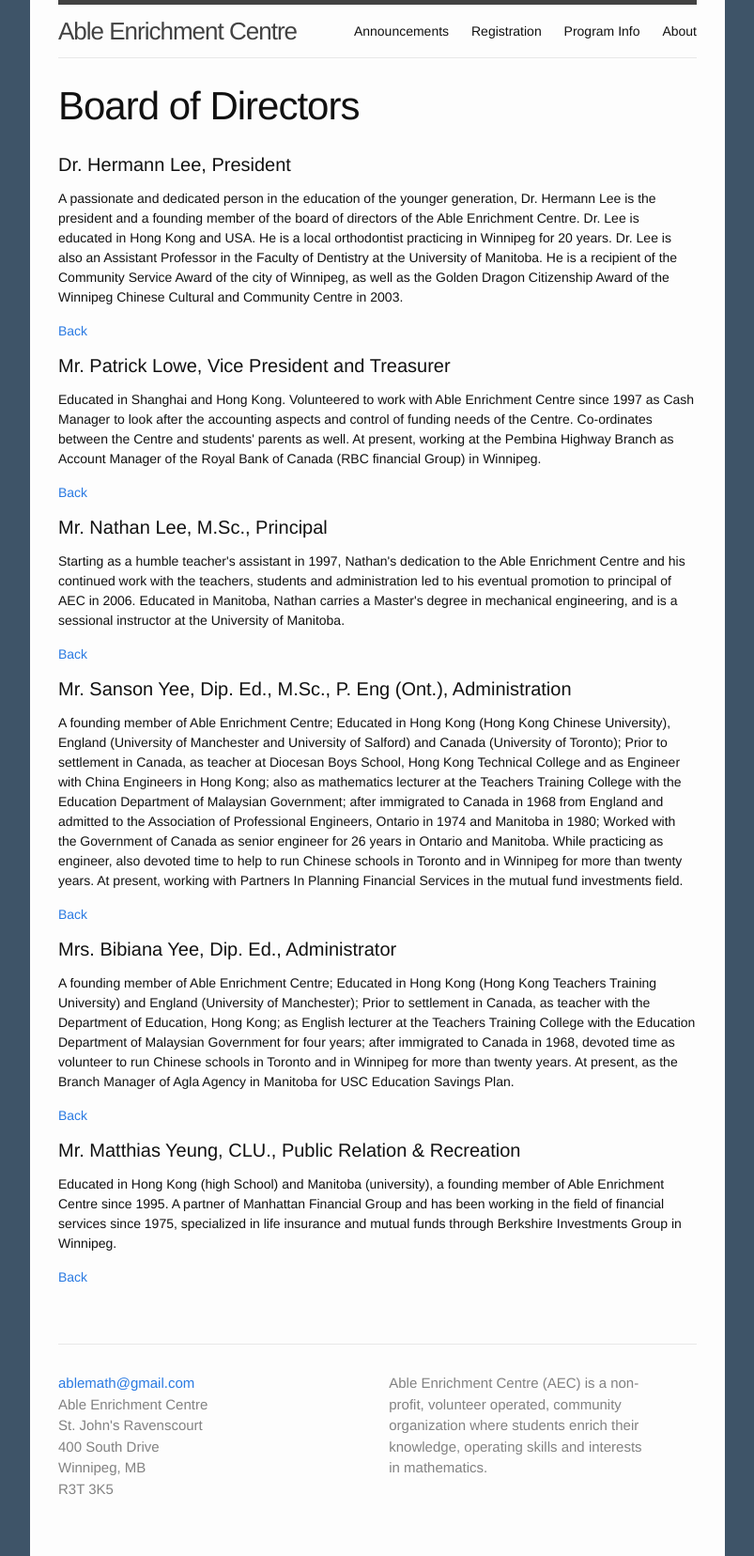
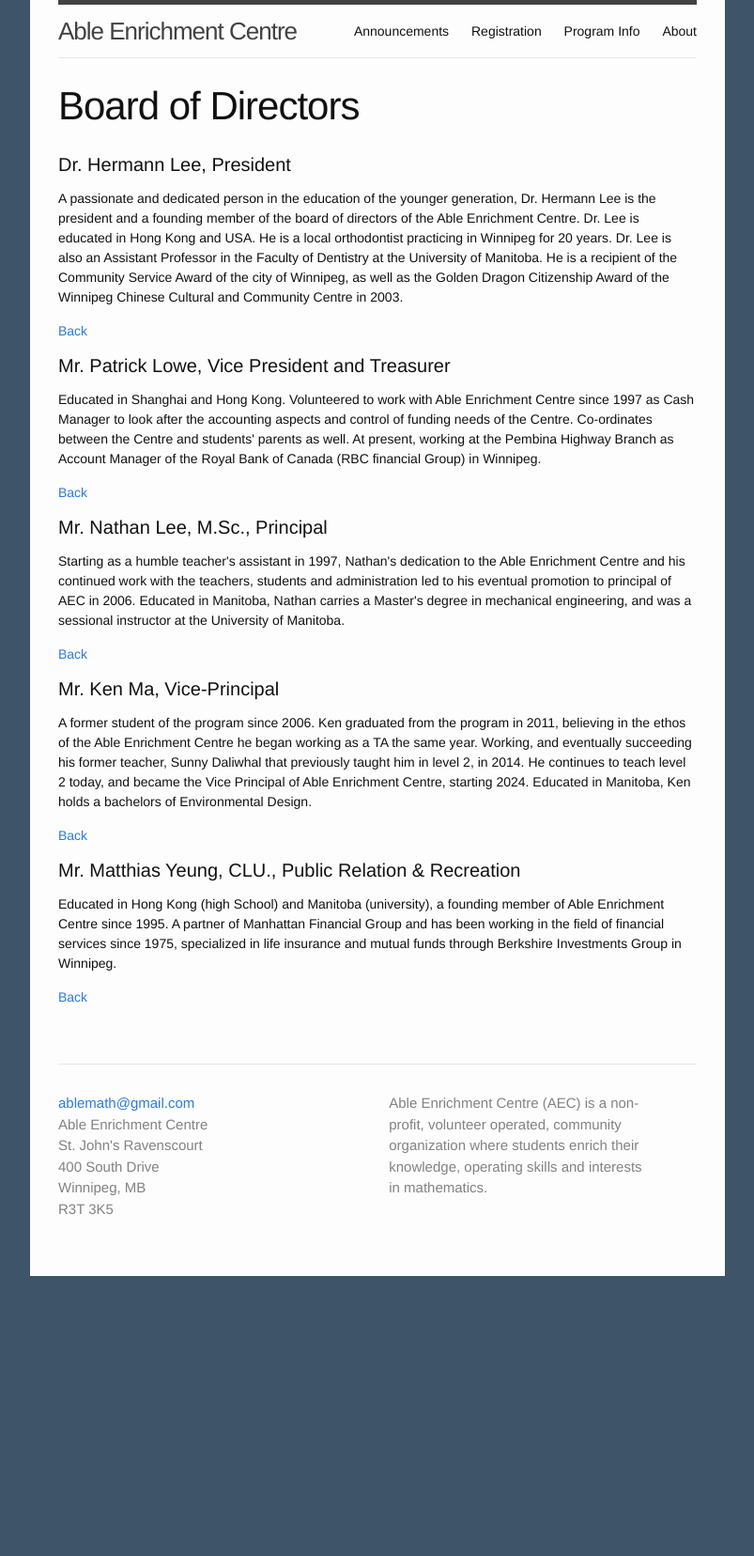
Before and after one commit to ablemath/ablemath, a Jekyll site: the page built from about/board/index.html, in a window 1280 px wide. Shown: the whole page at 94% size, without its empty margins (238-1041 px from the left). Built offline with Jekyll 4.4.1, drawn with Linux system fonts in a browser that asks for light colours; after the commit the page ends 1358 px from its top, so only the background shows below that.

Commit message:
"About" updates

```diff
--- a/_data/board.yml
+++ b/_data/board.yml
@@ -28,40 +28,18 @@
     Able Enrichment Centre and his continued work with the teachers, students and
     administration led to his eventual promotion to principal of AEC in 2006.
     Educated in Manitoba, Nathan carries a Master's degree in mechanical
-    engineering, and is a sessional instructor at the University of Manitoba.
-- slug: syee
-  name: Mr. Sanson Yee
-  accreditions: Dip. Ed., M.Sc., P. Eng (Ont.)
-  position: Administration
+    engineering, and was a sessional instructor at the University of Manitoba.
+- slug: kma
+  name: Mr. Ken Ma
+  position: Vice-Principal
   bio: >
-    A founding member of Able Enrichment Centre; Educated in Hong Kong (Hong
-    Kong Chinese University), England (University of Manchester and
-    University of Salford) and Canada (University of Toronto); Prior to
-    settlement in Canada, as teacher at Diocesan Boys School, Hong Kong
-    Technical College and as Engineer with China Engineers in Hong Kong; also
-    as mathematics lecturer at the Teachers Training College with the
-    Education Department of Malaysian Government; after immigrated to Canada
-    in 1968 from England and admitted to the Association of Professional
-    Engineers, Ontario in 1974 and Manitoba in 1980; Worked with the
-    Government of Canada as senior engineer for 26 years in Ontario and
-    Manitoba. While practicing as engineer, also devoted time to help to run
-    Chinese schools in Toronto and in Winnipeg for more than twenty years. At
-    present, working with Partners In Planning Financial Services in the
-    mutual fund investments field.
-- slug: byee
-  name: Mrs. Bibiana Yee
-  accreditions: Dip. Ed.
-  position: Administrator
-  bio: >
-    A founding member of Able Enrichment Centre; Educated in Hong Kong (Hong
-    Kong Teachers Training University) and England (University of
-    Manchester); Prior to settlement in Canada, as teacher with the
-    Department of Education, Hong Kong; as English lecturer at the Teachers
-    Training College with the Education Department of Malaysian Government
-    for four years; after immigrated to Canada in 1968, devoted time as
-    volunteer to run Chinese schools in Toronto and in Winnipeg for more than
-    twenty years. At present, as the Branch Manager of Agla Agency in
-    Manitoba for USC Education Savings Plan.
+    A former student of the program since 2006. Ken graduated from the program
+    in 2011, believing in the ethos of the Able Enrichment Centre he began
+    working as a TA the same year.  Working, and eventually succeeding his
+    former teacher, Sunny Daliwhal that previously taught him in level 2, in
+    2014. He continues to teach level 2 today, and became the Vice Principal of
+    Able Enrichment Centre, starting 2024. Educated in Manitoba, Ken holds a
+    bachelors of Environmental Design.
 - slug: myeung
   name: Mr. Matthias Yeung
   accreditions: CLU.
--- a/about/index.html
+++ b/about/index.html
@@ -33,15 +33,13 @@ permalink: /about/
     </p>
     <h1 id="history">History of Able Enrichment Centre</h1>
     <p>
-      Able Enrichment Centre was established in the Summer of 1995 by a group of       parents in the communities of St. Vital, Lindenwood, Waverley Height, and       Fort Richmond. Initially, lead by Mr. Sanson Yee, Mrs. Bibiana Yee, Mr.       Michael Lai, Dr. Hermann Lee, Mr. Matthias Yeung, Mr,Hung and Mrs. Anna Hung       to request then the Winnipeg South School Division #3 (now named The Pembina       Trails School Division) for the use of classrooms in their Linden Meadow       School at 335 Lindenwood Drive East, Winnipeg. Mr. Sanson Yee was appointed       as the Principal of the Centre by the parents. Mr. Sanson Yee, Mr. Patrick       Wong and two other teachers were engaged to give lessons to students.       After having consulted with the parents, Mr. Yee designed a school calendar       that there would be three terms in one school year. There were only 16 students       enrolled in the Fall Term of 1995/1996, 11 students in the Winter Term and       ended with only 7 students in the Spring Term. Most of the parents were       disappointed and suggested to dissolved the Centre except Mr. Michael Lai and       Mrs. Rene Lai who donated a sum of two hundred dollars to the Centre and       repeatedly requested Mr. Yee to carry on the task as Principal and to run the       Centre. An advertisement was put on the local community Chinese newspapers to       seek for students. It was very encouraging that 27 students were enrolled in
-      the Fall Term of 1996/1997.
+    Able Enrichment Centre was established in the Summer of 1995 by a group of parents in the communities of St. Vital, Lindenwood, Waverley Height, and Fort Richmond. Initially, lead by Mr. Sanson Yee, Mrs. Bibiana Yee, Mr. Michael Lai, Dr. Hermann Lee, Mr. Matthias Yeung, Mr. Hung and Mrs. Anna Hung to request then the Winnipeg South School Division #3 (now named The Pembina Trails School Division) for the use of classrooms in their Linden Meadow School. Mr. Sanson Yee was appointed as the Principal of the Centre by the parents. Mr. Sanson Yee, Mr. Patrick Wong and two other teachers were engaged to give lessons to students. After having consulted with the parents, Mr. Yee designed a school calendar that there would be three terms in one school year. There were only 16 students enrolled in the Fall Term of 1995/1996, 11 students in the Winter Term and ended with only 7 students in the Spring Term. Most of the parents were disappointed and suggested to dissolved the Centre except Mr. Michael Lai and Mrs. Rene Lai who donated a sum of two hundred dollars to the Centre and repeatedly requested Mr. Yee to carry on the task as Principal and to run the Centre. An advertisement was put on the local community Chinese newspapers to seek for students. It was very encouraging that 27 students were enrolled in the Fall Term of 1996/1997.
     </p>
     <p>
-      A Board of Directors was formed in September 1996 with Dr. Hermann Lee as       the President, Mr. Sanson Yee as the Vice President and Principal, Mrs.       Bibiana Yee as the Secretary and administrator, Mr. Matthias Yeung as the       Public Relation and Recreation, Mrs. Anna Hung as Treasurer, Mr. Patrick       Wong and Mr. Michael Lai as Board members. A constitution and charter was       submitted to the Department of Corporation, Manitoba Government and registere       as a Non-Profit Organization in December 1996. The structure of classes are       divided into 5 levels, namely, level one for day school students grade 6 &7,       level two for grade 7,8,and 9, level three for grade 8,9,and 10. Level four       for grade 9,10 and 11 and level five for grade 10,11 and 12. Since then,       the number of students enrolled increasing rapidly from 27 to 56, 89, 126,       158 and even reaching 198 in 2002/2003. In 1997/98, Mr. & Mrs. Hung moved to       Regina, Mr. Robert Lee then volunteered as the Treasurer for a year. In 1998,
-      Mr. Patrick Lowe was invited to the Board as Vice President and Treasurer.
+    A Board of Directors was formed in September 1996 with Dr. Hermann Lee as the President, Mr. Sanson Yee as the Vice President and Principal, Mrs. Bibiana Yee as the Secretary and administrator, Mr. Matthias Yeung as the Public Relation and Recreation, Mrs. Anna Hung as Treasurer, Mr. Patrick Wong and Mr. Michael Lai as Board members. A constitution and charter was submitted to the Department of Corporation, Manitoba Government and registere as a Non-Profit Organization in December 1996. The structure of classes were divided into 5 levels. Since then, the number of students enrolled increasing rapidly from 27 to 56, 89, 126, 158 and even reaching 198 in 2002/2003. In 1997/98, Mr. & Mrs. Hung moved to Regina, Mr. Robert Lee then volunteered as the Treasurer for a year. In 1998, Mr. Patrick Lowe was invited to the Board as Vice President and Treasurer.
     </p>
     <p>
-      After nine years in operation, many parents requested the Board to find a solution to admit their younger children (grade 5 day students) to the Program. The Principal, Mr. Yee suggests to the Board to open up a Level “Zero” as preparatory class. Finally, this was finalized in the Winter Term of 2004/2005. Hence, the Program now consists of six levels and admits grade 5 (age 10 minimum) to grade 12 day students from schools all over the City of Winnipeg, Courses included in the program are from Arithmetic to Calculus.
+    After nine years in operation, many parents requested the Board to find a solution to admit their younger children to the Program. The Principal, Mr. Yee suggests to the Board to open up a Level “Zero” as preparatory class. Finally, this was finalized in the Winter Term of 2004/2005. Hence, the Program now consists of six levels and admits grade 6 (age 10 minimum) to grade 12 day students from schools all over the City of Winnipeg. Courses included in the program are from Arithmetic to Calculus.
     </p>
     <h1 id="board">Board of Directors</h1>
     <p>
```
